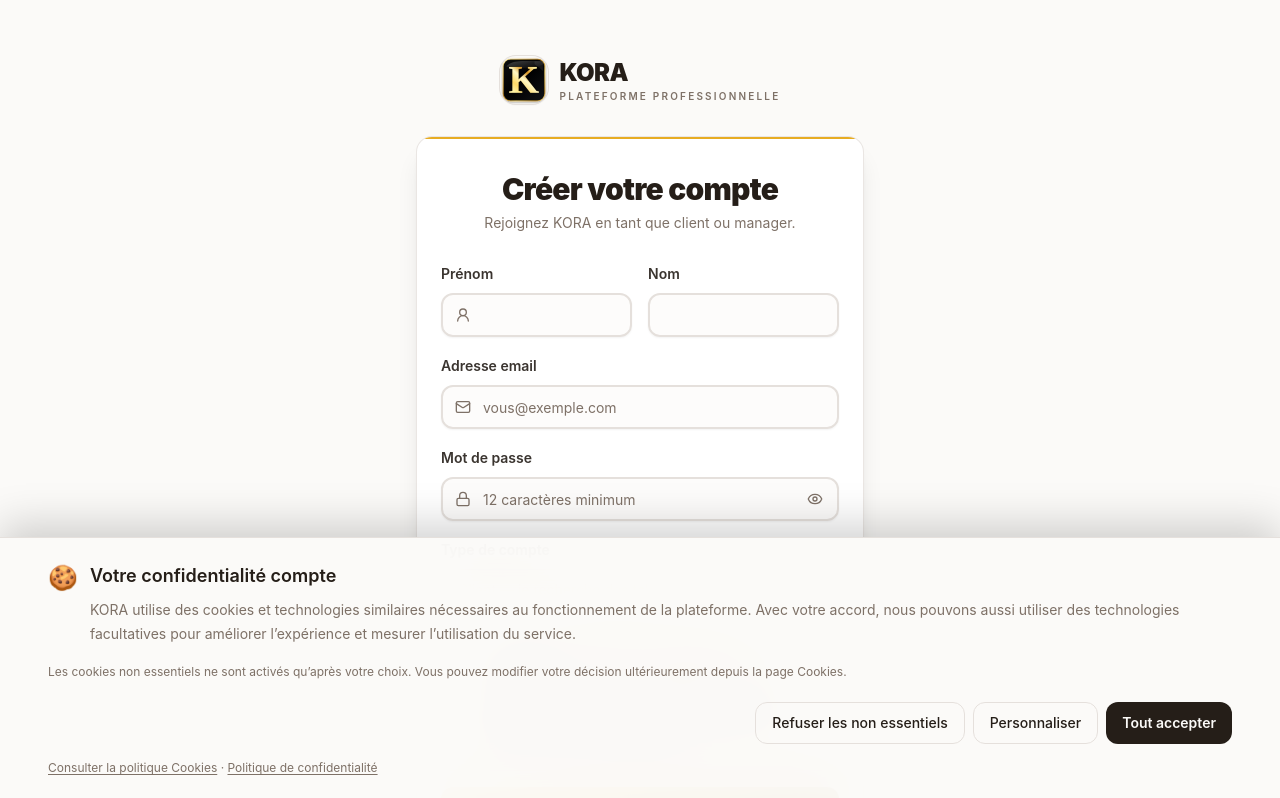
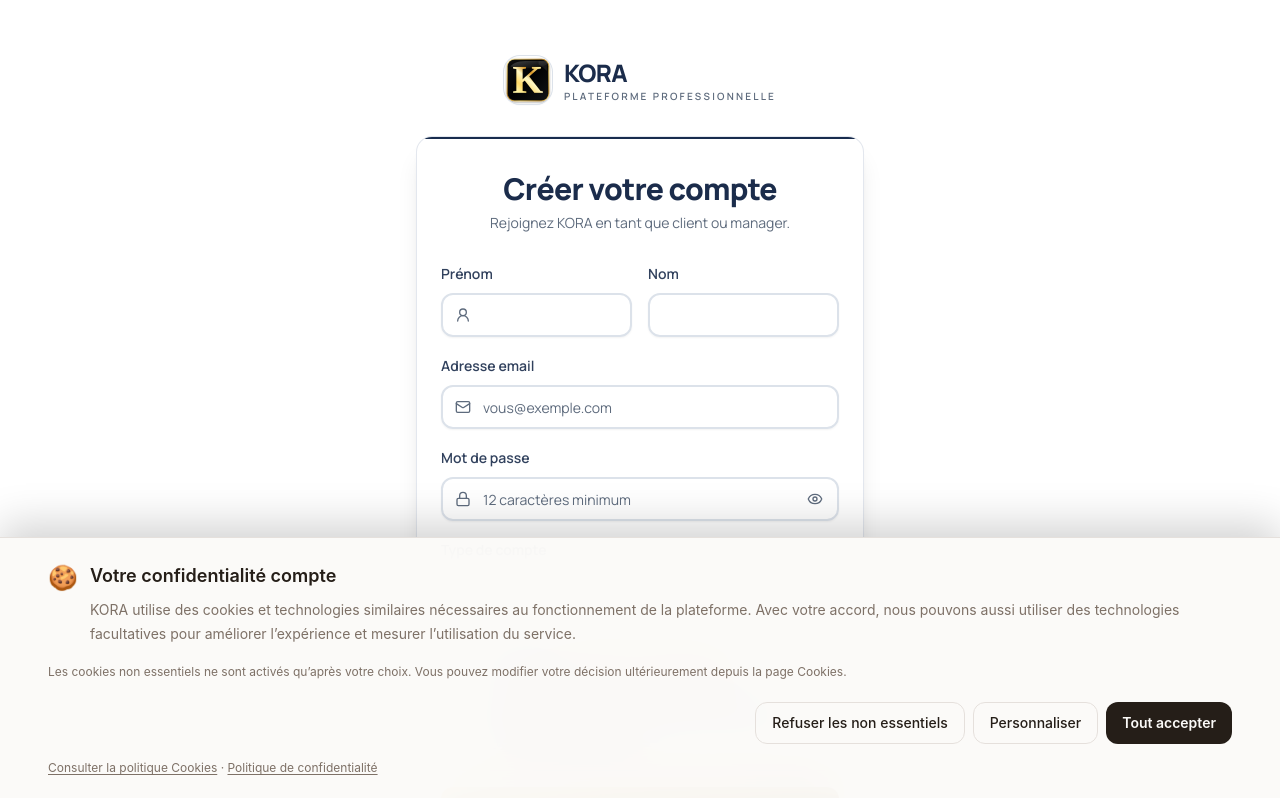
Before and after one commit to elviskienou0-cloud/Kora, a React (Vite) app: page /register in a window 1280 px wide. Shown: the top 798 px of the page. Built offline with nearby package versions, Linux system fonts and the light colour scheme; no server answers.

Commit message:
Apply public design tokens to authentication screen

```diff
--- a/src/pages/Register.jsx
+++ b/src/pages/Register.jsx
@@ -95,7 +95,7 @@ export default function Register() {
   }
 
   return (
-    <main className="min-h-screen bg-background px-4 py-10 sm:py-14">
+    <main className="min-h-screen bg-background px-4 py-10 sm:py-14 kora-public-shell kora-auth-page">
       <div className="mx-auto flex w-full max-w-md flex-col justify-center">
         <Link to="/" className="mx-auto mb-8 flex items-center gap-3 group">
           <div className="h-12 w-12 overflow-hidden rounded-2xl shadow-sm ring-1 ring-border transition-all group-hover:scale-105 group-hover:ring-gold/50">
```
